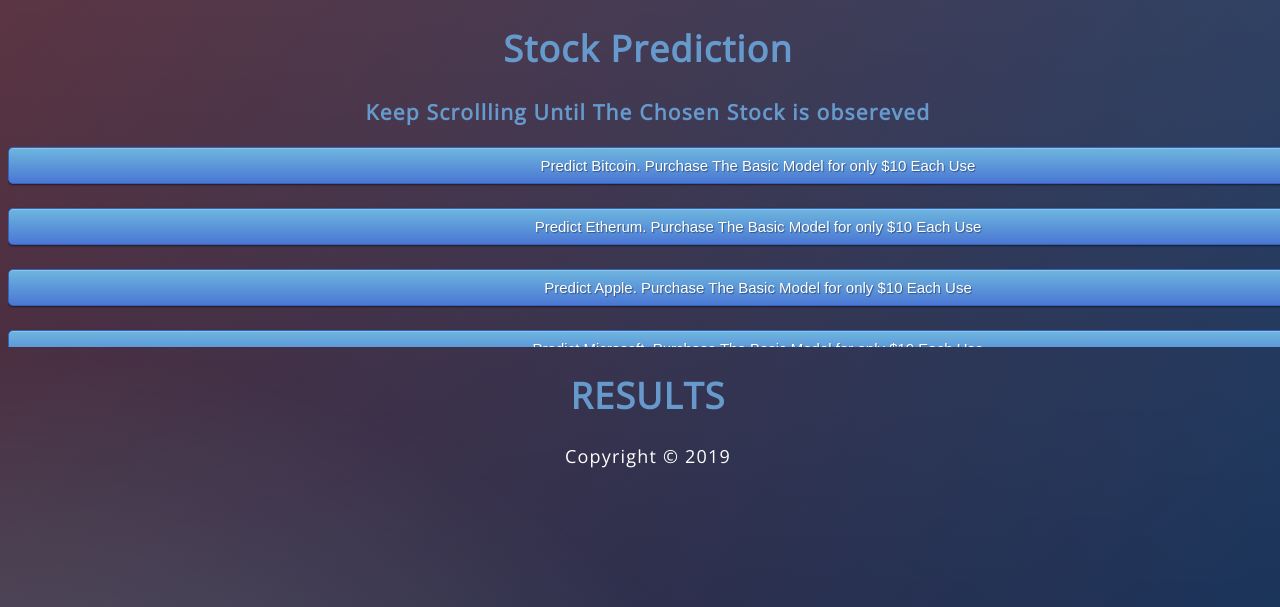
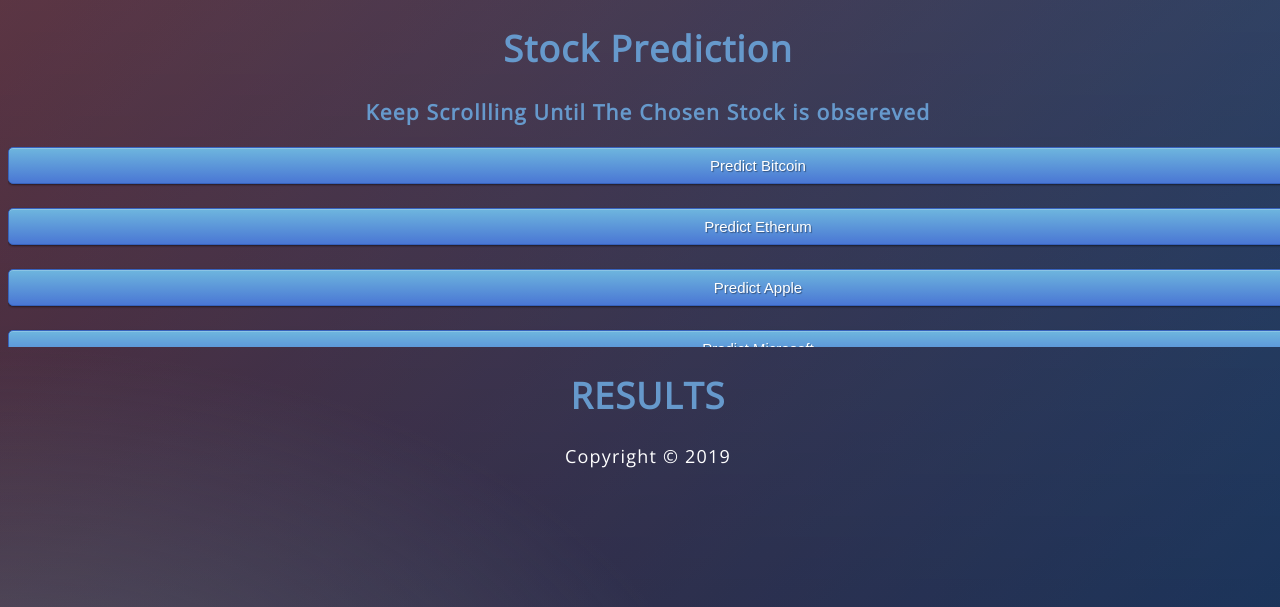
Before and after one commit to CalvinGreen94/Heroku_Basic_stock_prediction, a Flask app: page / in a window 1280 px wide; the page is wider, and only the part inside the window is pictured. Shown: the top 607 px of that part. Run offline with Flask 2, Linux system fonts and the light colour scheme; parts of the project's set-up code (start-up, migrations or seed data) failed here and were passed over.

Commit message:
Add files via upload

```diff
--- a/templates/index.html
+++ b/templates/index.html
@@ -50,7 +50,8 @@
 
      <!-- Main Input For Receiving Query to our ML -->
     <form action="{{ url_for('predict_bitcoin')}}"method="post">
-        <button type="submit" class="btn btn-primary btn-block btn-large">Predict Bitcoin. Purchase The Basic Model for only $10 Each Use</button>
+        <button type="submit" class="btn btn-primary btn-block btn-large">Predict Bitcoin</button>
+        <!-- . Purchase The Basic Model for only $10 Each Use -->
         <div class="jumbotron">
           <!-- <form action="{{ url_for('pay') }}" method="POST">
             <script
@@ -67,7 +68,8 @@
       </form>
       <br>
    <form action="{{ url_for('predict_ethereum')}}"method="post">
-       <button type="submit" class="btn btn-primary btn-block btn-large">Predict Etherum. Purchase The Basic Model for only $10 Each Use</button>
+       <button type="submit" class="btn btn-primary btn-block btn-large">Predict Etherum</button>
+       <!-- . Purchase The Basic Model for only $10 Each Use -->
        <div class="jumbotron">
          <!-- <form action="{{ url_for('pay') }}" method="POST">
            <script
@@ -84,7 +86,8 @@
    </form>
   <br>
   <form action="{{ url_for('predict_APPLE')}}"method="post">
-      <button type="submit" class="btn btn-primary btn-block btn-large">Predict Apple. Purchase The Basic Model for only $10 Each Use</button>
+      <button type="submit" class="btn btn-primary btn-block btn-large">Predict Apple</button>
+      <!-- . Purchase The Basic Model for only $10 Each Use -->
       <div class="jumbotron">
         <!-- <form action="{{ url_for('pay') }}" method="POST">
           <script
@@ -101,7 +104,8 @@
   </form>
  <br>
  <form action="{{ url_for('predict_MSFT')}}"method="post">
-     <button type="submit" class="btn btn-primary btn-block btn-large">Predict Microsoft. Purchase The Basic Model for only $10 Each Use</button>
+     <button type="submit" class="btn btn-primary btn-block btn-large">Predict Microsoft</button>
+     <!-- . Purchase The Basic Model for only $10 Each Use -->
      <div class="jumbotron">
        <!-- <form action="{{ url_for('pay') }}" method="POST">
          <script
```
